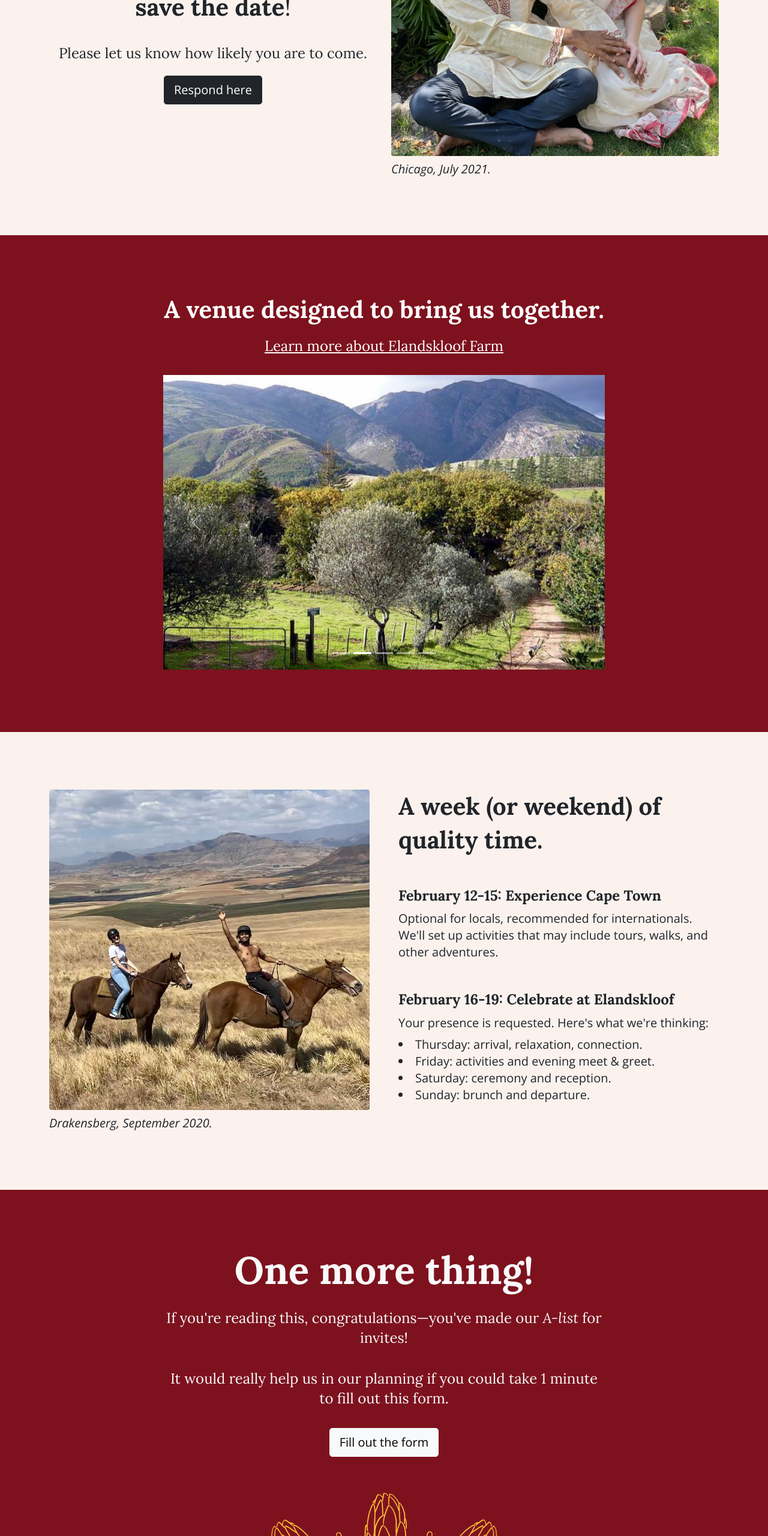
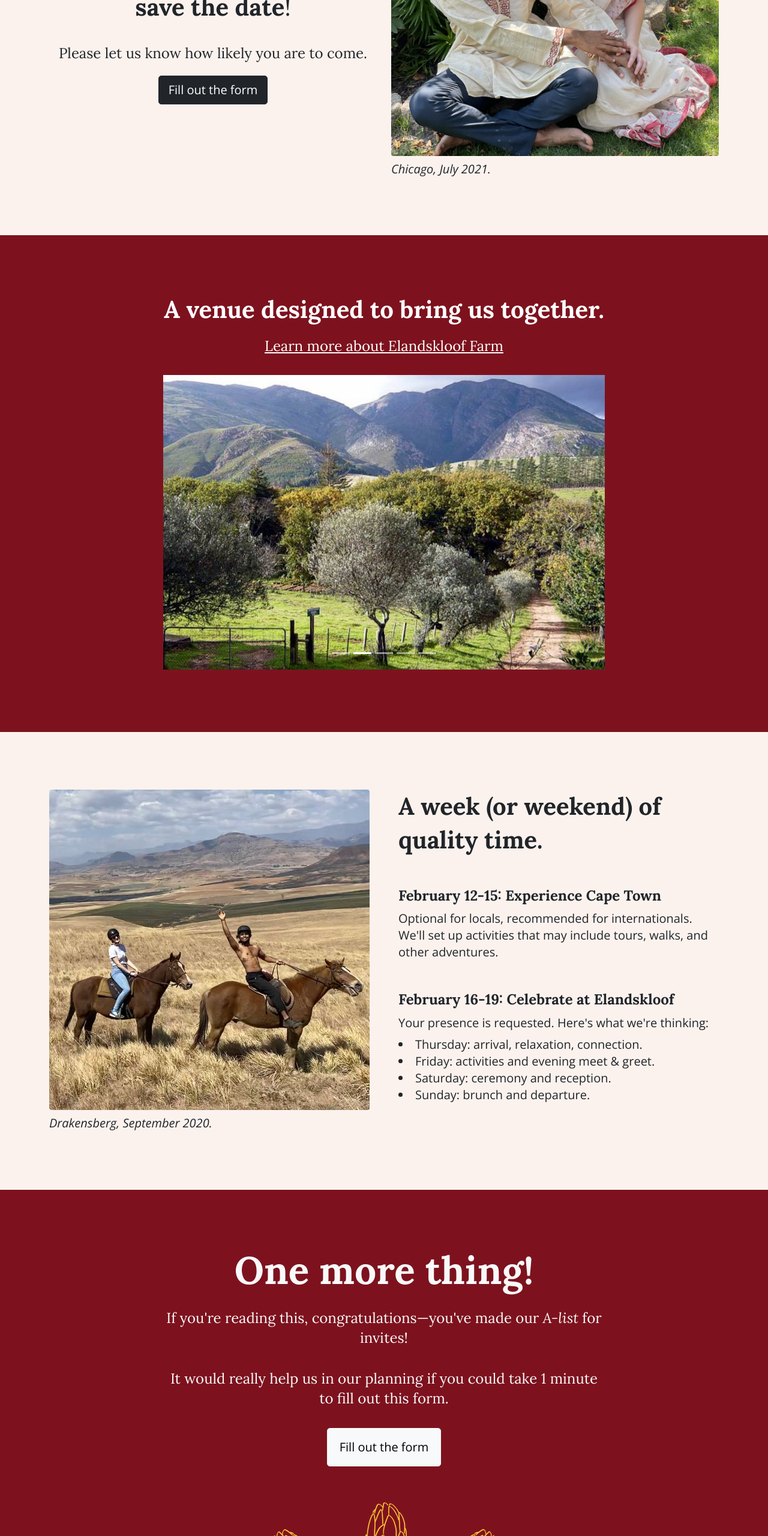
Before and after one commit to khannotations/wedding, a plain HTML site: page index.html in a window 1280 px wide. Shown: the part 1720-4280 px from the top of the page at 60% size. Drawn offline with nearby package versions, Linux system fonts and the light colour scheme; a script that the page names is missing.

Commit message:
Update button text.

```diff
--- a/index.html
+++ b/index.html
@@ -84,7 +84,7 @@
           </h1>
           <h4 class="mb-5">Please let us know how likely you are to come.</h4>
 
-          <button class="btn btn-dark btn-lg" data-tf-popup="jGKHEiWW" data-tf-iframe-props="title=Wedding prelim RSVP" data-tf-medium="snippet">Respond here</button>
+          <button class="btn btn-dark btn-lg" data-tf-popup="jGKHEiWW" data-tf-iframe-props="title=Wedding prelim RSVP" data-tf-medium="snippet">Fill out the form</button>
         </div>
         <div class="col-lg-6">
           <img src="./images/desi.jpeg" alt="" class="w-100 rounded mb-2">
@@ -183,7 +183,7 @@
             It would really help us in our planning if you could take 1 minute to fill out this form.
           </h4>
 
-          <button class="btn btn-light btn-lg" data-tf-popup="jGKHEiWW" data-tf-iframe-props="title=Wedding prelim RSVP" data-tf-medium="snippet">Fill out the form</button>
+          <button class="btn btn-light btn-lg px-5 py-4" data-tf-popup="jGKHEiWW" data-tf-iframe-props="title=Wedding prelim RSVP" data-tf-medium="snippet">Fill out the form</button>
 
           <script src="https://embed.typeform.com/next/embed.js"></script>
         </div>
```
